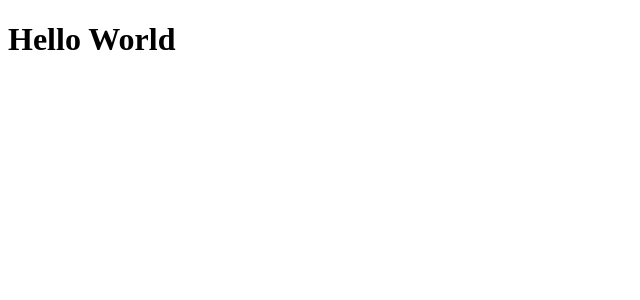
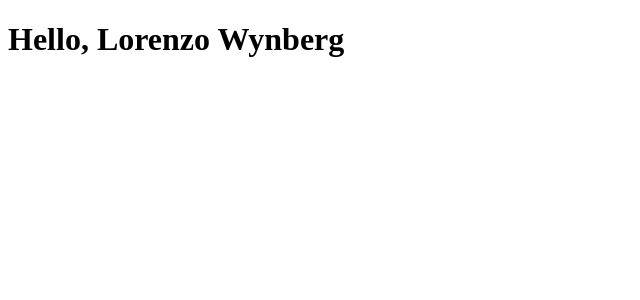
Before and after one commit to LorenzoWynberg/react-doc-examples, a React (Create React App) app: page / in a window 1280 px wide. Shown: the top 300 px of the page, without its empty margins (0-640 px from the left). Built offline with nearby package versions, Linux system fonts and the light colour scheme.

Commit message:
Embeding expressions in JSX

```diff
--- a/src/App.js
+++ b/src/App.js
@@ -1,7 +1,16 @@
+function formatName(user) {
+  return user.firstName + ' ' + user.lastName;
+}
+
+const user = {
+  firstName: 'Lorenzo',
+  lastName: 'Wynberg'
+};
+
 function App() {
   return (
     <div className="App">
-      <h1>Hello World</h1>
+      <h1>Hello, {formatName(user)}</h1>
     </div>
   );
 }
```
Also changed, not shown: 2 other files (tests, documents, lock files or other folders).
